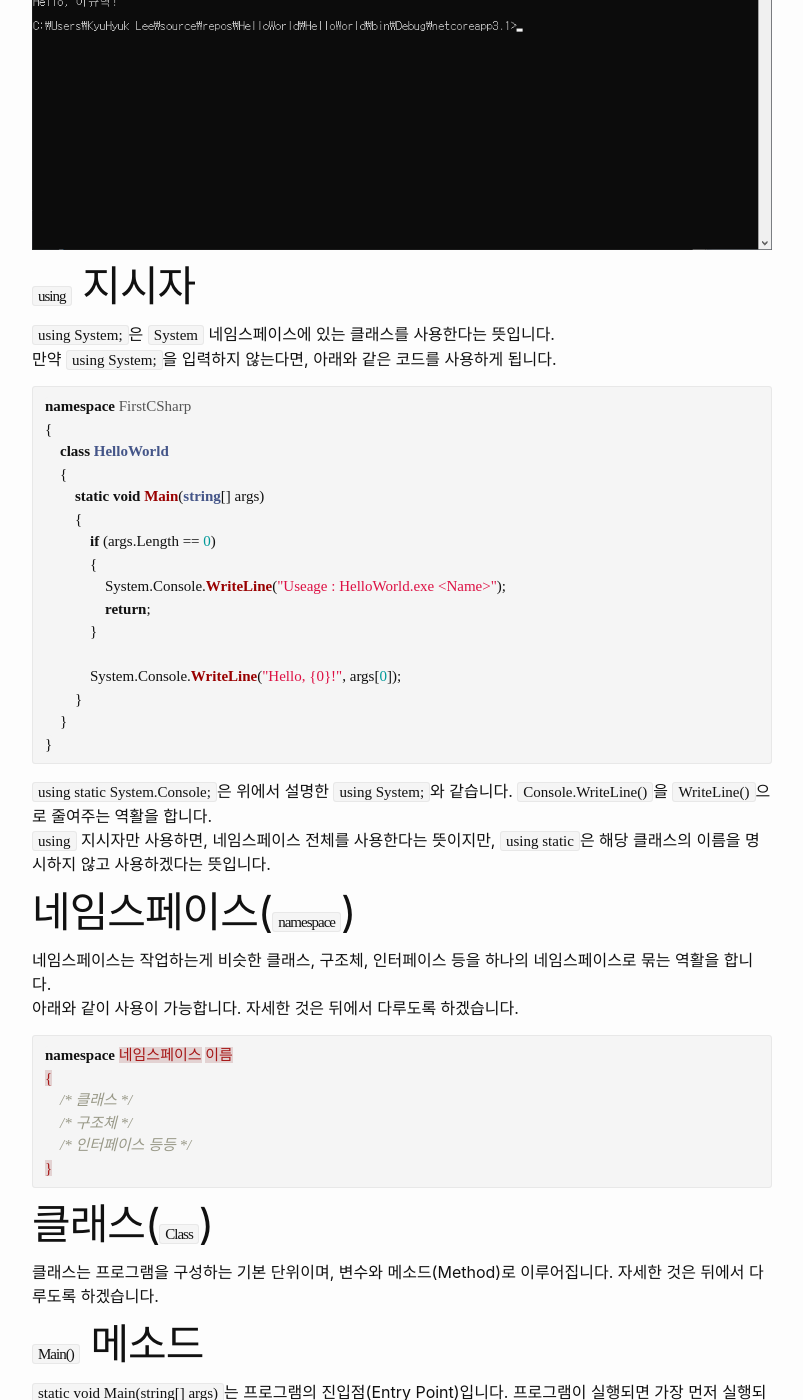
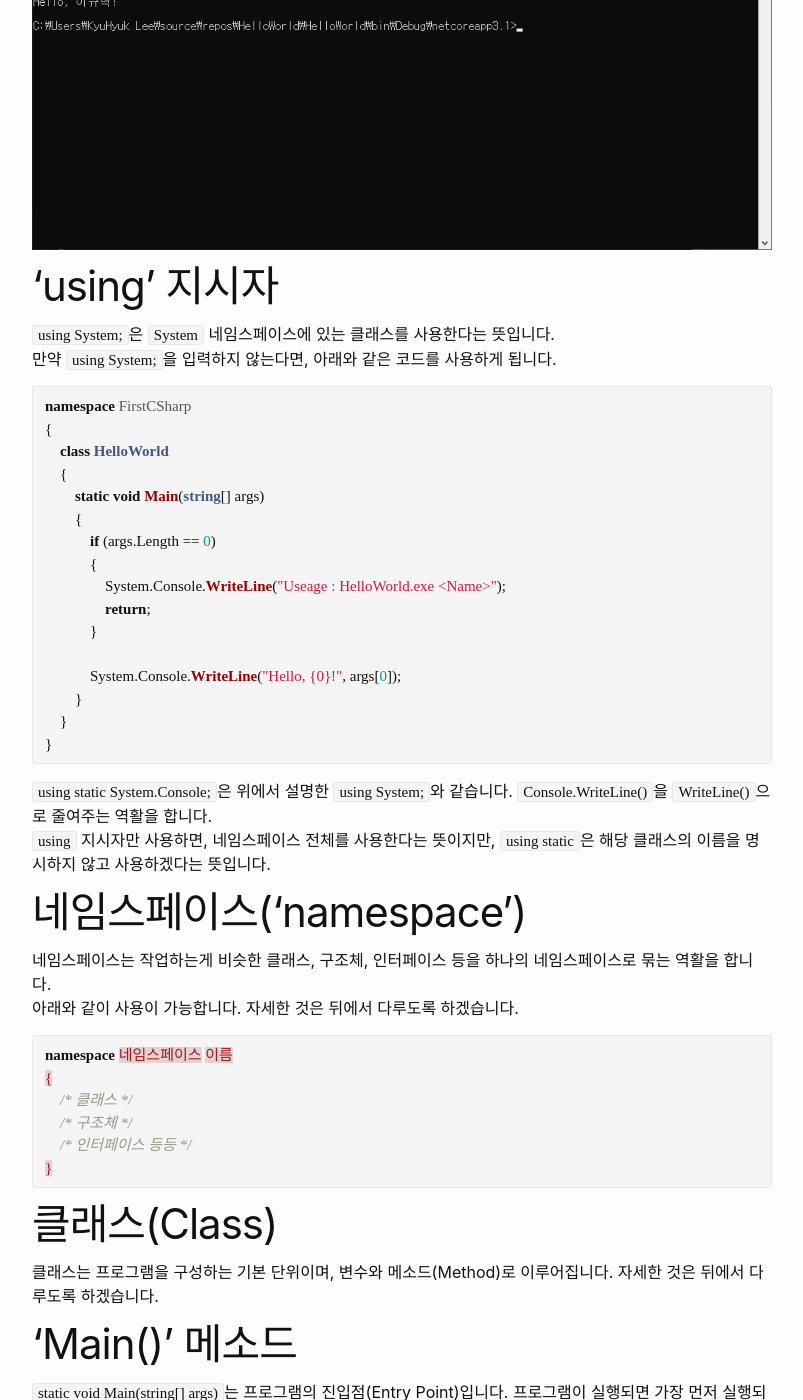
Before and after one commit to eorikc5764/leekyuhyuk.github.io, a Jekyll site: the page built from _posts/2020-01-05-C-Sharp-Hello-World.md, in a window 1280 px wide and 1400 px high, scrolled down 4762 px. Shown: the whole window, without its empty margins (238-1041 px from the left). Built offline with Jekyll 4.4.1, drawn with Linux system fonts in a browser that asks for light colours; some web fonts are replaced.

````diff
--- a/_posts/2020-01-05-C-Sharp-Hello-World.md
+++ b/_posts/2020-01-05-C-Sharp-Hello-World.md
@@ -54,7 +54,7 @@ namespace FirstCSharp
 이제 '명령 프롬프트'에서 실행해봅시다. 해당 폴더로 이동하여 `HelloWorld.exe`를 실행합니다.
 ![]({{ site.url }}/assets/image/2020-01-05-C-Sharp-Hello-World/2020-01-05-C-Sharp-Hello-World_8.png)
 
-# `using` 지시자
+# 'using' 지시자
 
 `using System;`은 `System` 네임스페이스에 있는 클래스를 사용한다는 뜻입니다.
 만약 `using System;`을 입력하지 않는다면, 아래와 같은 코드를 사용하게 됩니다.
@@ -81,7 +81,7 @@ namespace FirstCSharp
 `using static System.Console;`은 위에서 설명한 `using System;`와 같습니다. `Console.WriteLine()`을 `WriteLine()`으로 줄여주는 역활을 합니다.
 `using` 지시자만 사용하면, 네임스페이스 전체를 사용한다는 뜻이지만, `using static`은 해당 클래스의 이름을 명시하지 않고 사용하겠다는 뜻입니다.
 
-# 네임스페이스(`namespace`)
+# 네임스페이스('namespace')
 
 네임스페이스는 작업하는게 비슷한 클래스, 구조체, 인터페이스 등을 하나의 네임스페이스로 묶는 역활을 합니다.
 아래와 같이 사용이 가능합니다. 자세한 것은 뒤에서 다루도록 하겠습니다.
@@ -95,11 +95,11 @@ namespace 네임스페이스 이름
 }
 ```
 
-# 클래스(`Class`)
+# 클래스(Class)
 
 클래스는 프로그램을 구성하는 기본 단위이며, 변수와 메소드(Method)로 이루어집니다. 자세한 것은 뒤에서 다루도록 하겠습니다.
 
-# `Main()` 메소드
+# 'Main()' 메소드
 
 `static void Main(string[] args)`는 프로그램의 진입점(Entry Point)입니다. 프로그램이 실행되면 가장 먼저 실행되는 메소드입니다. `Main()` 메소드가 종료되면 프로그램도 종료됩니다.
 `string[] args`는 매개 변수(Parameter)입니다. `HelloWorld.exe 이규혁`으로 프로그램을 실행하면, `이규혁`이 `args`에 들어가게 됩니다.
````
Also changed, not shown: _posts/2020-01-05-C-Sharp-Method.md (+2 -2 lines), _posts/2020-01-05-C-Sharp-Variables-And-Types.md (+1 -1 lines).
